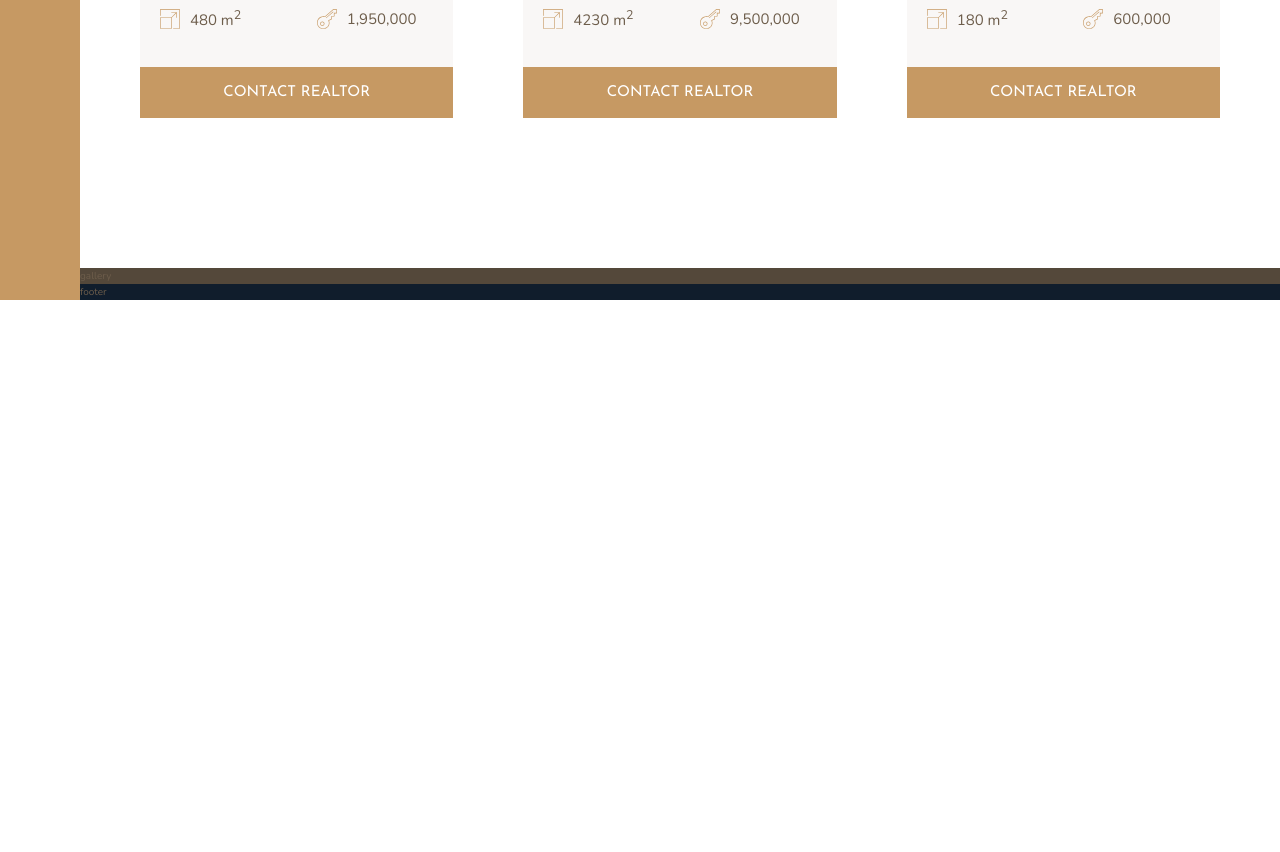
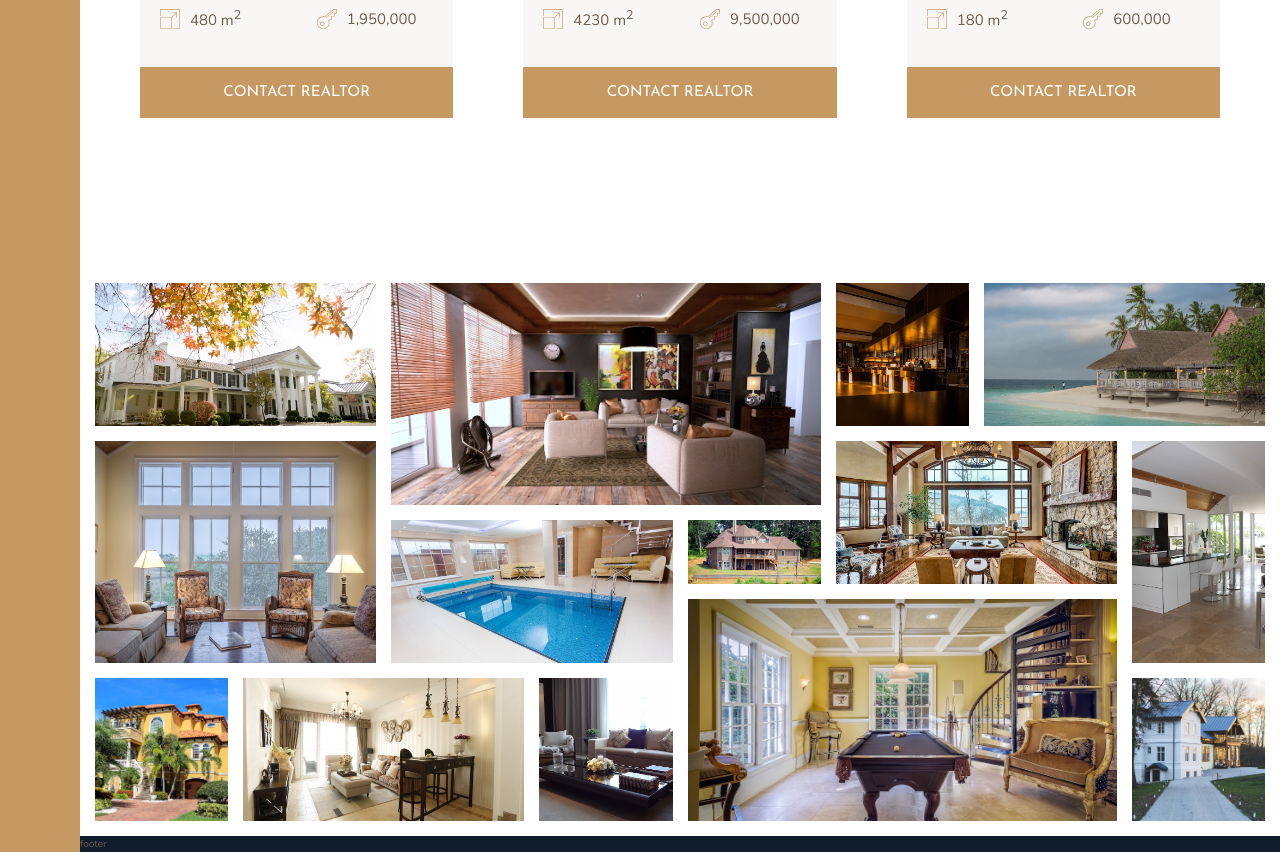
Before and after one commit to Podexus23/04-Nexter, a website: page index.html in a window 1280 px wide. Shown: the part 2804-3656 px from the top of the page. Before the commit the page ends 3104 px from the top, so only its background shows below. Drawn offline with nearby package versions, Linux system fonts and the light colour scheme.

Commit message:
feat: gallery

```diff
--- a/index.html
+++ b/index.html
@@ -203,6 +203,7 @@
         </div>
         <button class="btn home__button">Contact realtor</button>
       </div>
+
       <div class="home">
         <img src="img/house-4.jpeg" alt="House 4" class="home__img" />
         <svg class="home__like">
@@ -235,6 +236,7 @@
         </div>
         <button class="btn home__button">Contact realtor</button>
       </div>
+
       <div class="home">
         <img src="img/house-5.jpeg" alt="House 5" class="home__img" />
         <svg class="home__like">
@@ -267,6 +269,7 @@
         </div>
         <button class="btn home__button">Contact realtor</button>
       </div>
+
       <div class="home">
         <img src="img/house-6.jpeg" alt="House 6" class="home__img" />
         <svg class="home__like">
@@ -301,7 +304,65 @@
       </div>
     </section>
 
-    <section class="gallery">gallery</section>
+    <section class="gallery">
+      <figure class="gallery__item gallery__item--1">
+        <img src="img/gal-1.jpeg" alt="Gallery image 1" class="gallery__img" />
+      </figure>
+      <figure class="gallery__item gallery__item--2">
+        <img src="img/gal-2.jpeg" alt="Gallery image 2" class="gallery__img" />
+      </figure>
+      <figure class="gallery__item gallery__item--3">
+        <img src="img/gal-3.jpeg" alt="Gallery image 3" class="gallery__img" />
+      </figure>
+      <figure class="gallery__item gallery__item--4">
+        <img src="img/gal-4.jpeg" alt="Gallery image 4" class="gallery__img" />
+      </figure>
+      <figure class="gallery__item gallery__item--5">
+        <img src="img/gal-5.jpeg" alt="Gallery image 5" class="gallery__img" />
+      </figure>
+      <figure class="gallery__item gallery__item--6">
+        <img src="img/gal-6.jpeg" alt="Gallery image 6" class="gallery__img" />
+      </figure>
+      <figure class="gallery__item gallery__item--7">
+        <img src="img/gal-7.jpeg" alt="Gallery image 7" class="gallery__img" />
+      </figure>
+      <figure class="gallery__item gallery__item--8">
+        <img src="img/gal-8.jpeg" alt="Gallery image 8" class="gallery__img" />
+      </figure>
+      <figure class="gallery__item gallery__item--9">
+        <img src="img/gal-9.jpeg" alt="Gallery image 9" class="gallery__img" />
+      </figure>
+      <figure class="gallery__item gallery__item--10">
+        <img
+          src="img/gal-10.jpeg"
+          alt="Gallery image 10"
+          class="gallery__img" />
+      </figure>
+      <figure class="gallery__item gallery__item--11">
+        <img
+          src="img/gal-11.jpeg"
+          alt="Gallery image 11"
+          class="gallery__img" />
+      </figure>
+      <figure class="gallery__item gallery__item--12">
+        <img
+          src="img/gal-12.jpeg"
+          alt="Gallery image 12"
+          class="gallery__img" />
+      </figure>
+      <figure class="gallery__item gallery__item--13">
+        <img
+          src="img/gal-13.jpeg"
+          alt="Gallery image 13"
+          class="gallery__img" />
+      </figure>
+      <figure class="gallery__item gallery__item--14">
+        <img
+          src="img/gal-14.jpeg"
+          alt="Gallery image 14"
+          class="gallery__img" />
+      </figure>
+    </section>
 
     <footer class="footer">footer</footer>
   </body>
--- a/sass/_gallery.scss
+++ b/sass/_gallery.scss
@@ -1,4 +1,76 @@
 .gallery {
-  background-color: $color-grey-dark-1;
   grid-column: full-start / full-end;
+
+  display: grid;
+  grid-template-columns: repeat(8, 1fr);
+  grid-template-rows: repeat(7, 5vw);
+  gap: 1.5rem;
+  padding: 1.5rem;
+
+  &__item {
+    &--1 {
+      grid-row: 1 / span 2;
+      grid-column: 1 / span 2;
+    }
+    &--2 {
+      grid-row: 1 / span 3;
+      grid-column: 3 / span 3;
+    }
+    &--3 {
+      grid-row: 1 / span 2;
+      grid-column: 6 / span 1;
+    }
+    &--4 {
+      grid-row: 1 / span 2;
+      grid-column: 7 / span 2;
+    }
+    &--5 {
+      grid-row: 3 / span 3;
+      grid-column: 1 / span 2;
+    }
+    &--6 {
+      grid-row: 4 / span 2;
+      grid-column: 3 / span 2;
+    }
+    &--7 {
+      grid-row: 4 / span 1;
+      grid-column: 5 / span 1;
+    }
+    &--8 {
+      grid-row: 3 / span 2;
+      grid-column: 6 / span 2;
+    }
+    &--9 {
+      grid-row: 3 / span 3;
+      grid-column: 8 / span 1;
+    }
+    &--10 {
+      grid-row: 6 / span 2;
+      grid-column: 1 / span 1;
+    }
+    &--11 {
+      grid-row: 6 / span 2;
+      grid-column: 2 / span 2;
+    }
+    &--12 {
+      grid-row: 6 / span 2;
+      grid-column: 4 / span 1;
+    }
+    &--13 {
+      grid-row: 5 / span 3;
+      grid-column: 5 / span 3;
+    }
+    &--14 {
+      grid-row: 6 / span 2;
+      grid-column: 8 / span 1;
+    }
+  }
+
+  &__img {
+    width: 100%;
+    height: 100%;
+    display: block;
+    -o-object-fit: cover;
+    object-fit: cover;
+  }
 }
```
Also changed, not shown: css/style.css.
